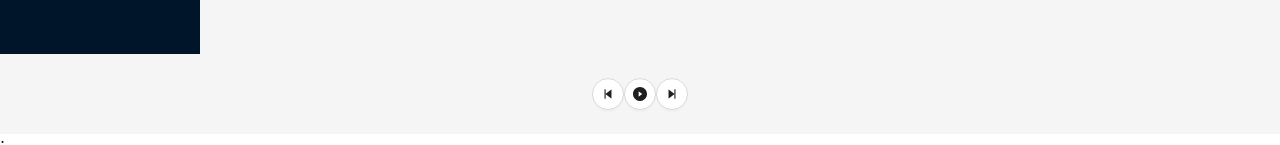
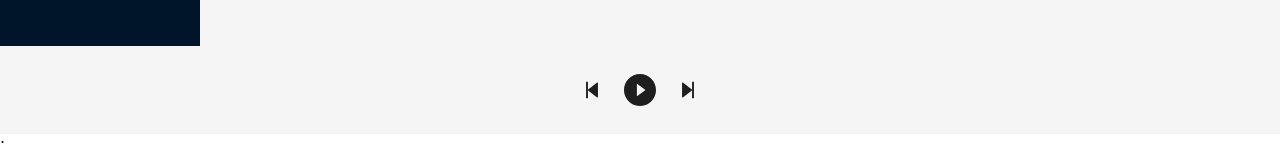
Before and after one commit to gonzaloarca/slowed-reverb-webapp, a React (Create React App) app: page / in a window 1280 px wide. Shown: the part 666-811 px from the top of the page. Built offline with nearby package versions, Linux system fonts and the light colour scheme.

Commit message:
Style player buttons

```diff
--- a/package.json
+++ b/package.json
@@ -9,6 +9,7 @@
     "@testing-library/user-event": "^13.5.0",
     "antd": "^5.1.2",
     "axios": "^1.2.2",
+    "clsx": "^1.2.1",
     "dexie": "^3.2.2",
     "dexie-react-hooks": "^1.1.1",
     "dotenv": "^16.0.3",
--- a/src/components/Player/Player.js
+++ b/src/components/Player/Player.js
@@ -5,6 +5,7 @@ import {
 	StepForwardFilled,
 } from "@ant-design/icons";
 import { Button } from "antd";
+import clsx from "clsx";
 import React from "react";
 import { PlayerContext } from "../../context/PlayerContextProvider";
 import style from "./Player.module.scss";
@@ -22,12 +23,19 @@ const Player = () => {
 
 	return (
 		<div className={style.playerContainer}>
+			<div className={style.playerButtons}>
 				<Button
+					type="text"
 					shape="circle"
-				icon={<StepBackwardFilled />}
 					onClick={skipToPreviousTrack}
-			/>
+					size="large"
+				>
+					<StepBackwardFilled />
+				</Button>
 				<Button
+					size="large"
+					className={clsx(style.playButton, "mx-2")}
+					type="text"
 					shape="circle"
 					onClick={() => {
 						if (player.isPlaying) {
@@ -36,13 +44,18 @@ const Player = () => {
 							resumePlayer();
 						}
 					}}
-				icon={player.isPlaying ? <PauseCircleFilled /> : <PlayCircleFilled />}
-			/>
+				>
+					{player.isPlaying ? <PauseCircleFilled /> : <PlayCircleFilled />}
+				</Button>
 				<Button
+					type="text"
 					shape="circle"
-				icon={<StepForwardFilled />}
 					onClick={skipToNextTrack}
-			/>
+					size="large"
+				>
+					<StepForwardFilled />
+				</Button>
+			</div>
 		</div>
 	);
 };
--- a/src/components/Player/Player.module.scss
+++ b/src/components/Player/Player.module.scss
@@ -4,4 +4,26 @@
 	display: flex;
 	align-items: center;
 	justify-content: center;
+
+	.playerButtons {
+		display: flex;
+		align-items: center;
+		justify-content: center;
+
+		button {
+			display: flex;
+			align-items: center;
+			justify-content: center;
+
+			span {
+				font-size: 1.5rem;
+			}
+		}
+
+		.playButton {
+			span {
+				font-size: 2rem;
+			}
+		}
+	}
 }
```
Also changed, not shown: 1 other file (tests, documents, lock files or other folders). Lines whose indentation alone changed are shown as unchanged.
